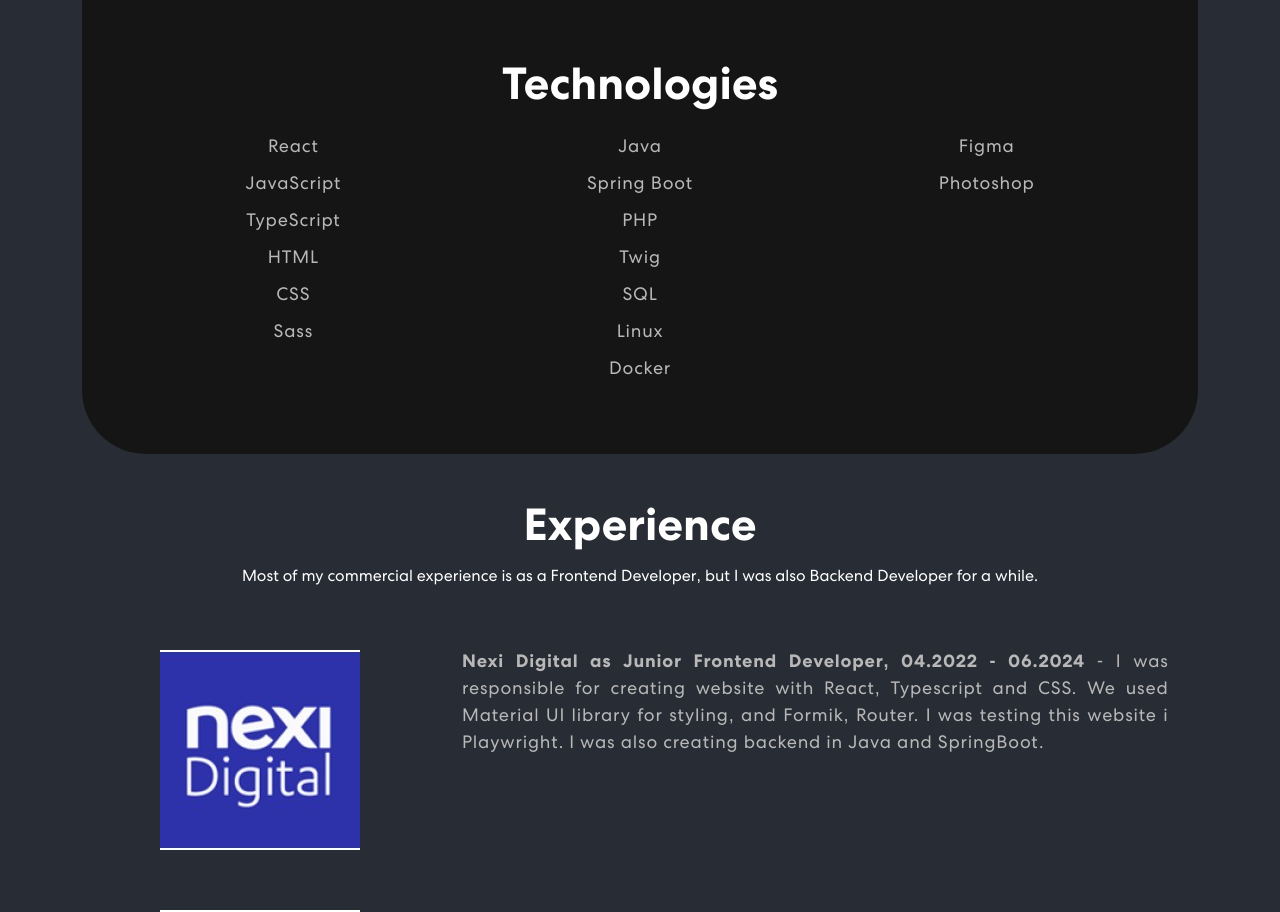
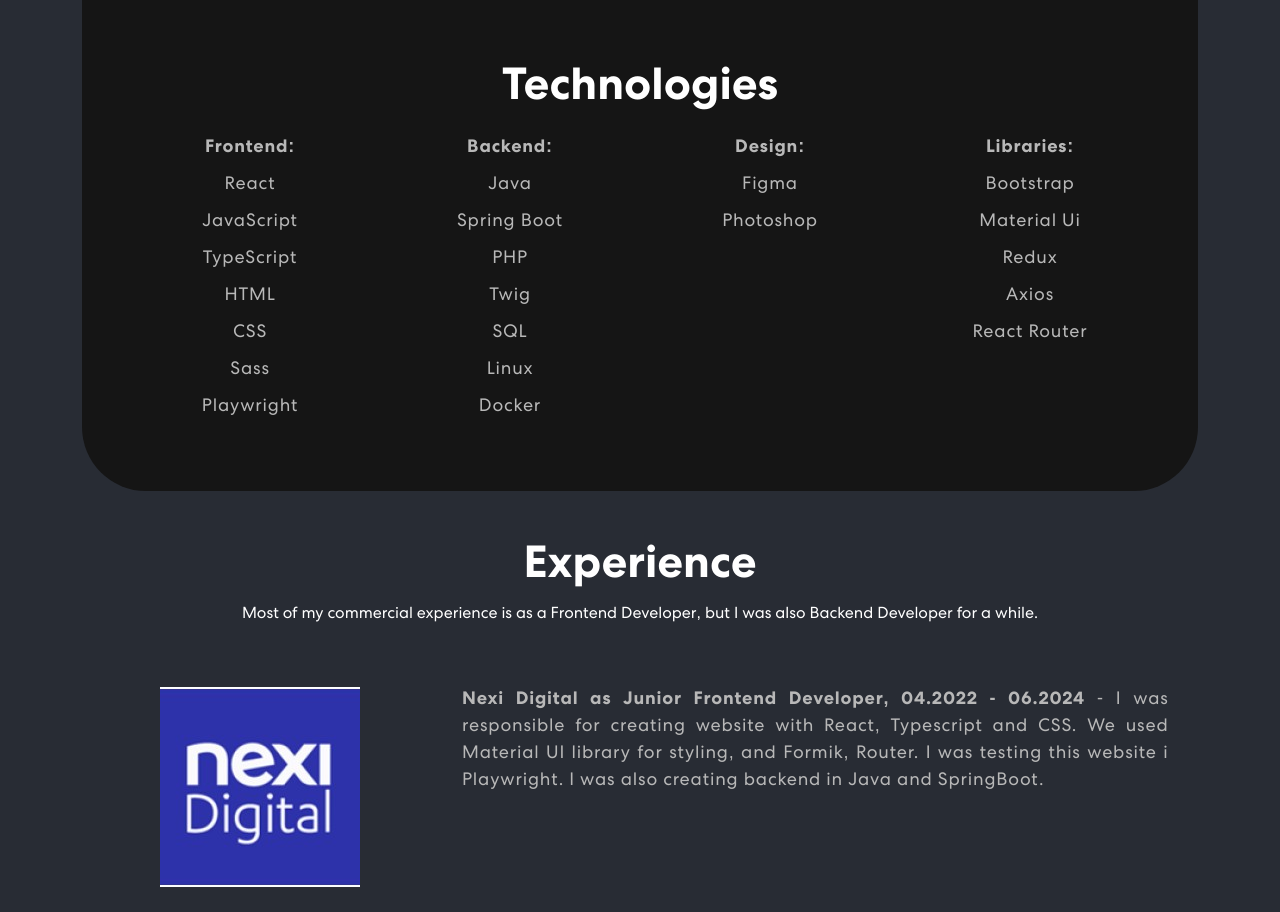
Before and after one commit to AgataFrancik/Personal-portfolio, a React (Create React App) app: page / in a window 1280 px wide. Shown: the part 1460-2372 px from the top of the page. Built offline with nearby package versions, Linux system fonts and the light colour scheme.

Commit message:
skills updates

```diff
--- a/src/components/Skills.tsx
+++ b/src/components/Skills.tsx
@@ -34,7 +34,9 @@ export const Skills = () => {
             <div className="skill-bx">
               <h2>My skills</h2>
               <p>
-              My main focus is on learning how to create websites, but I also occasionally do backend and web design. My passion is computer graphics, so I am constantly expanding my skills.
+                My main focus is on learning how to create websites, but I also
+                occasionally do backend and web design. My passion is computer
+                graphics, so I am constantly expanding my skills.
               </p>
               <Carousel
                 responsive={responsive}
@@ -42,33 +44,40 @@ export const Skills = () => {
                 className="skill-slider"
               >
                 <div className="item">
-                  <img className="logo-img" src={Star} alt='Star'/>
+                  <img className="logo-img" src={Star} alt="Star" />
                   <h5>Web Developer</h5>
                 </div>
                 <div className="item">
-                  <img className="logo-img" src={Star60} alt='Star'/>
+                  <img className="logo-img" src={Star60} alt="Star" />
                   <h5>Backend Developer</h5>
                 </div>
                 <div className="item">
-                  <img className="logo-img" src={Star40} alt='Star'/>
+                  <img className="logo-img" src={Star40} alt="Star" />
                   <h5>Graphic designer</h5>
                 </div>
                 <div className="item">
-                  <img className="logo-img" src={Star20} alt='Star'/>
+                  <img className="logo-img" src={Star20} alt="Star" />
                   <h5>UI/UX Designer</h5>
                 </div>
               </Carousel>
               <h2 className="technologies">Technologies</h2>
               <Row>
                 <Col>
+                  <p className="list-item">
+                    <b>Frontend:</b>
+                  </p>
                   <p className="list-item">React</p>
                   <p className="list-item">JavaScript</p>
                   <p className="list-item">TypeScript</p>
                   <p className="list-item">HTML</p>
                   <p className="list-item">CSS</p>
                   <p className="list-item">Sass</p>
+                  <p className="list-item">Playwright</p>
                 </Col>
                 <Col>
+                  <p className="list-item">
+                    <b>Backend:</b>
+                  </p>
                   <p className="list-item">Java</p>
                   <p className="list-item">Spring Boot</p>
                   <p className="list-item">PHP</p>
@@ -78,8 +87,21 @@ export const Skills = () => {
                   <p className="list-item">Docker</p>
                 </Col>
                 <Col>
+                  <p className="list-item">
+                    <b>Design:</b>
+                  </p>
                   <p className="list-item">Figma</p>
                   <p className="list-item">Photoshop</p>
+                </Col>
+                <Col>
+                  <p className="list-item">
+                    <b>Libraries:</b>
+                  </p>
+                  <p className="list-item">Bootstrap</p>
+                  <p className="list-item">Material Ui</p>
+                  <p className="list-item">Redux</p>
+                  <p className="list-item">Axios</p>
+                  <p className="list-item">React Router</p>
                 </Col>
               </Row>
             </div>
```
Lines whose indentation alone changed are shown as unchanged.
